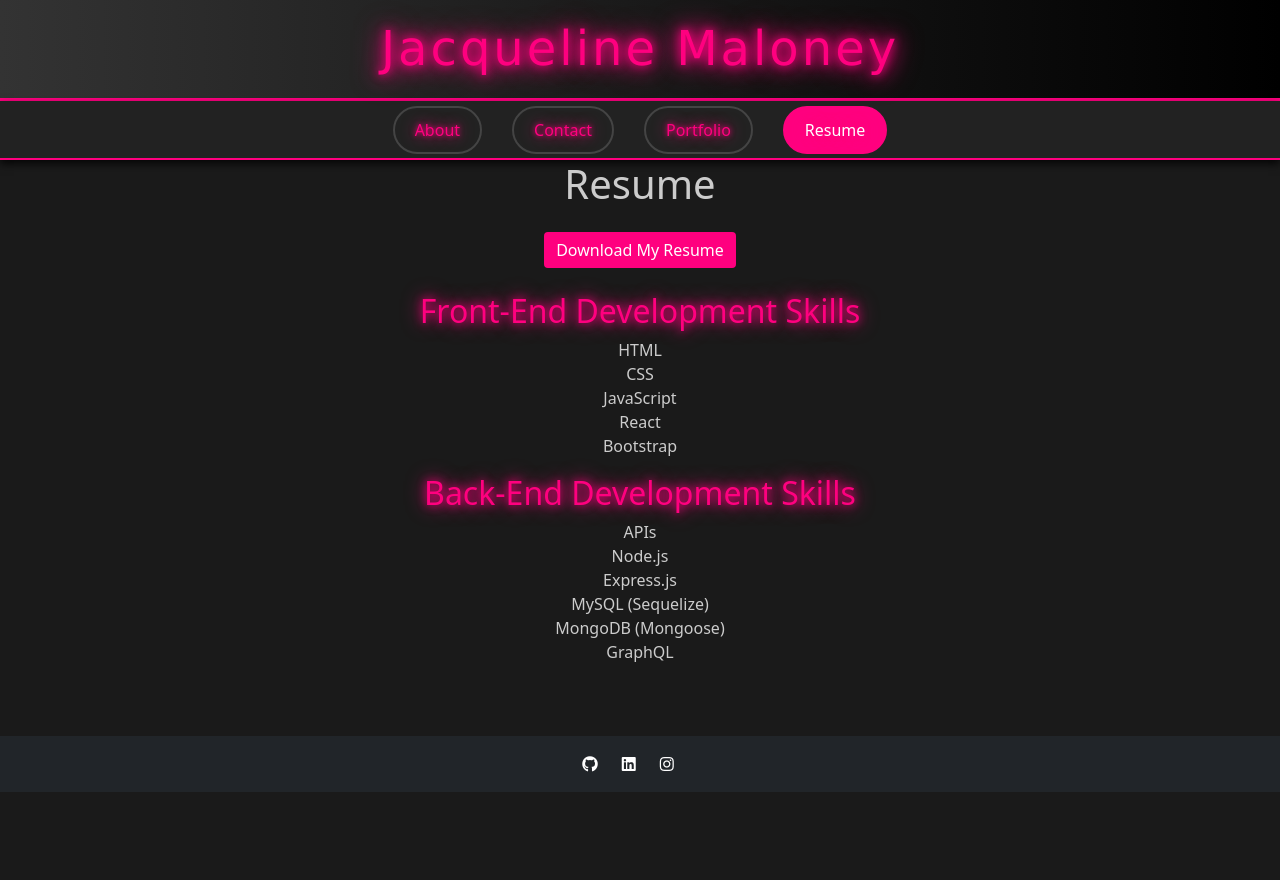
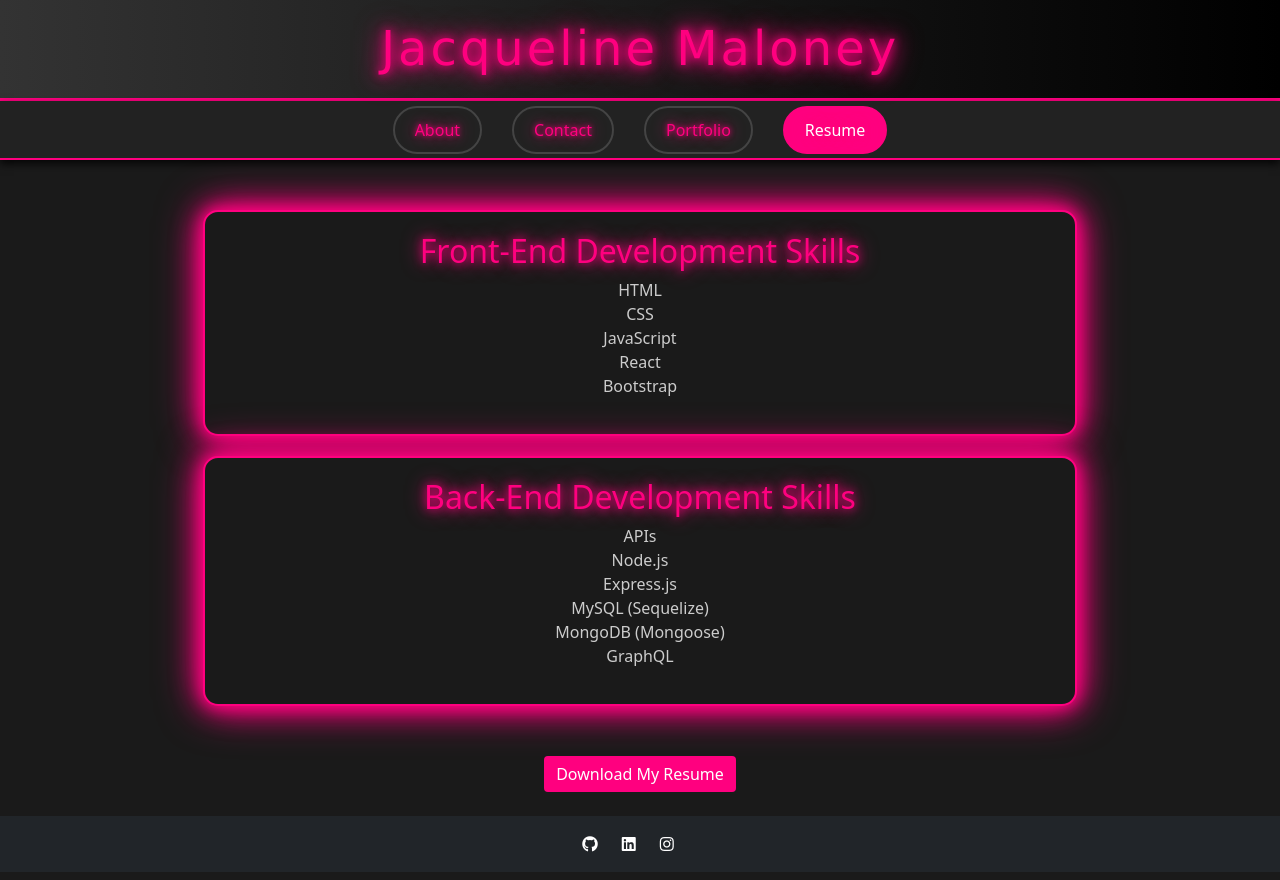
Before and after one commit to jmalon10/React-Portfolio, a React (Vite) app: page /Resume in a window 1280 px wide. Before the commit the page ends 800 px from the top, so only its background shows below. Built offline with nearby package versions, Linux system fonts and the light colour scheme.

Commit message:
update resume page with new UI and updated resume

```diff
--- a/src/pages/Resume.jsx
+++ b/src/pages/Resume.jsx
@@ -2,17 +2,10 @@ import resume from '../assets/Jacqueline_resume.pdf';
 
 function Resume() {
     return (
-        <section className="container text-center">
-            <h1 className="mb-4">Resume</h1>
-            <a
-              href= {resume}
-              download="Jacqueline_Maloney_Resume.pdf"
-              className="btn btn-primary mb-4"
-            >
-              Download My Resume
-            </a>
+        <section style={{ paddingTop: "30px" }} className="container text-center">
 
             <div className="skills">
+                <div className="about-card">
                 <h2>Front-End Development Skills</h2>
                 <ul className="list-unstyled">
                     <li>HTML</li>
@@ -21,7 +14,8 @@ function Resume() {
                     <li>React</li>
                     <li>Bootstrap</li>
                 </ul>
-
+                </div>
+                <div className="about-card">
                 <h2>Back-End Development Skills</h2>
                 <ul className="list-unstyled">
                     <li>APIs</li>
@@ -31,6 +25,16 @@ function Resume() {
                     <li>MongoDB (Mongoose)</li>
                     <li>GraphQL</li>
                 </ul>
+                </div>
+            </div>
+            <div style={{ paddingTop: "30px" }}>
+            <a
+              href= {resume}
+              download="Jacqueline_Maloney_Resume.pdf"
+              className="btn btn-primary mb-4"
+            >
+              Download My Resume
+            </a>
             </div>
         </section>
     );
```
Also changed, not shown: 1 other file (tests, documents, lock files or other folders).
